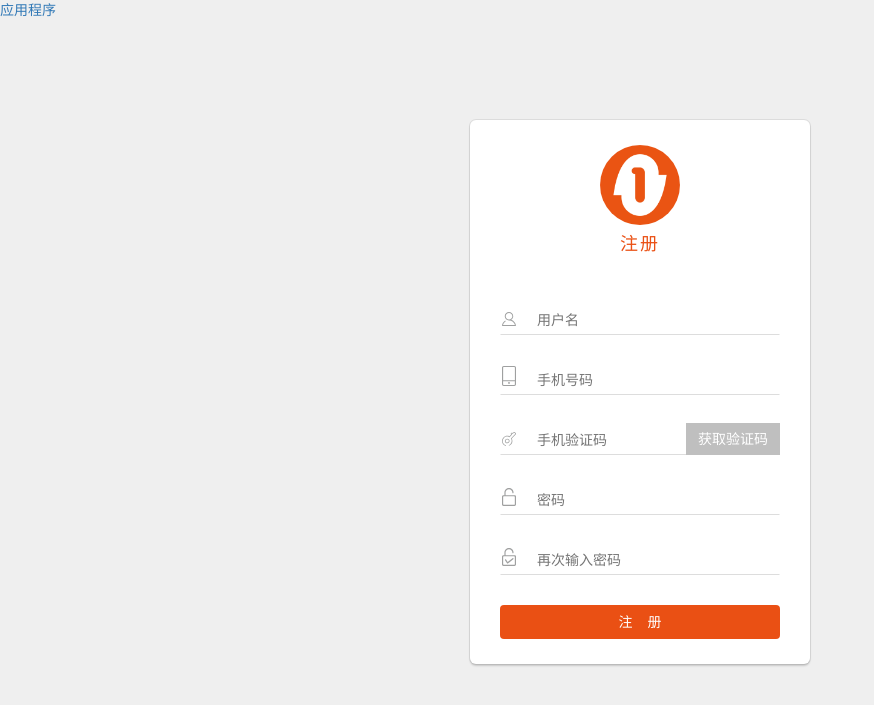
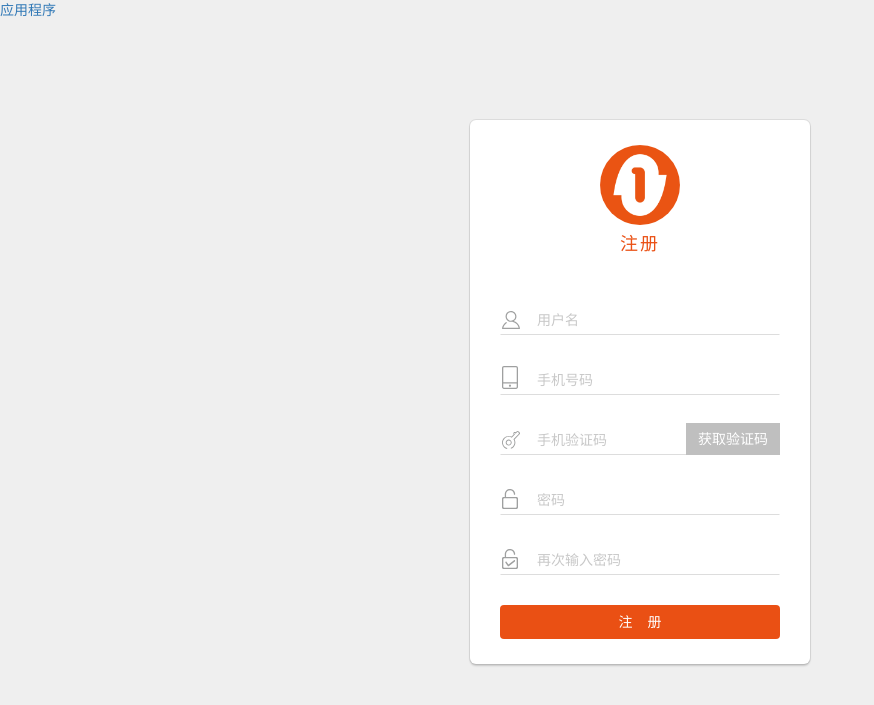
Before and after one commit to jeawy/oauth, a Django app: page /users/register/ in a window 1280 px wide. Shown: the top 705 px of the page, without its empty margins (0-874 px from the left). Run offline with Django 3.2, Linux system fonts and the light colour scheme; some libraries are stand-ins or nearby versions.

Commit message:
注册优化

```diff
--- a/appuser/templates/user/regsiter.html
+++ b/appuser/templates/user/regsiter.html
@@ -12,7 +12,7 @@
     {% else %}
     <div class="relative">
             <input type="text" placeholder="用户名" name="username" id="username" value="{{username}}" />
-            <img src="/static/img/icon/account.svg" alt="">
+            <img class="account" src="/static/img/icon/account.svg" alt="">
     </div>
     {% endif %}
     <div class="relative">
@@ -21,7 +21,7 @@
     </div>
     <div class="relative">
             <input type="text" placeholder="手机验证码" name="phonecode" id="phonecode" />
-            <img src="/static/img/icon/yaoshi.svg" alt="">
+            <img class="key" src="/static/img/icon/yaoshi.svg" alt="">
             <button type="button" class="proving" id="sendcode">获取验证码</button>
     </div>
     <div class="msg"></div>
--- a/static/css/user.css
+++ b/static/css/user.css
@@ -57,18 +57,19 @@ input.error {
     height: 80px;
 }
 .loginform img{
-    max-height: 21px;
-    max-width: 14px;
+    width: 16px;
     position: absolute;
     left: 2px;
-    bottom:9px;
+    bottom:6px;
+}
+.loginform img.key{
+    width: 18px;
+}.loginform img.account{
+    width: 18px;
 }
 label{
     font-weight: 300;
     cursor: pointer;
-    /* position: absolute;
-    top: 100%;
-    left: 2px; */
 }
 .loginform input{
     position: relative;
@@ -162,3 +163,16 @@ button:focus,button:active{
 .con-none{
     padding-left: 15px;
 }
+
+ input::-webkit-input-placeholder, textarea::-webkit-input-placeholder {
+    color:rgb(200, 200, 200) !important;
+}
+input:-moz-placeholder, textarea:-moz-placeholder {
+    color:rgb(200, 200, 200) !important;
+}
+input::-moz-placeholder, textarea::-moz-placeholder {
+  color:rgb(200, 200, 200) !important;
+}
+input:-ms-input-placeholder, textarea:-ms-input-placeholder {
+     color:rgb(200, 200, 200) !important;
+}
```
Also changed, not shown: static/img/icon/geren.svg (added).
